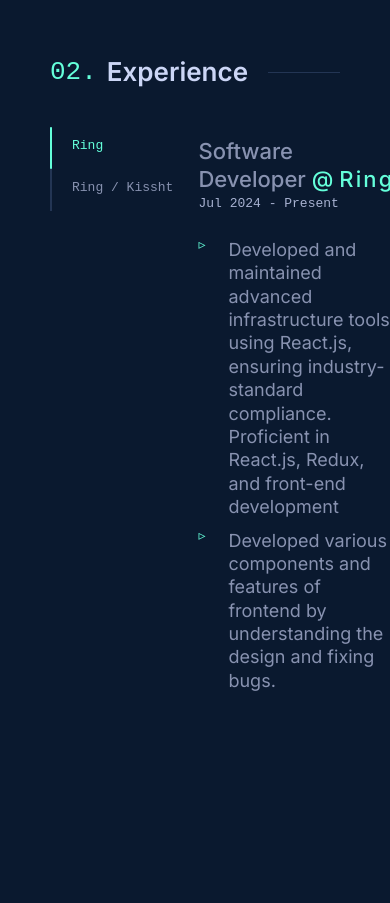
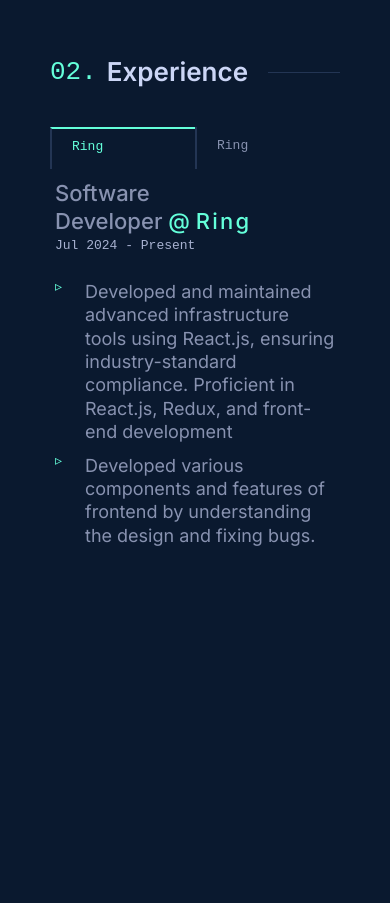
Before and after one commit to kavishshahh/portfolio-ks, a Next.js app: page / in a window 390 px wide. Shown: the part 1800-2703 px from the top of the page. Built offline with nearby package versions, Linux system fonts and the light colour scheme.

Commit message:
jobs section made responsive

```diff
--- a/components/sections/Experience/Experience.jsx
+++ b/components/sections/Experience/Experience.jsx
@@ -1,11 +1,13 @@
-import React, { useState } from "react";
+import React, { useEffect, useState } from "react";
 import styles from "./Experience.module.css";
 
 const Experience = () => {
-  const [selectedJob, setSelectedJob] = useState("ring1");
+  const [selectedJob, setSelectedJob] = useState("0");
+  console.log("slectd", selectedJob);
+  const [transformDirection, setTransformDirection] = useState("translateY");
 
-  const jobs = {
-    ring1: {
+  const jobs = [
+    {
       id: 0,
       title: "Software Developer",
       company: "Ring",
@@ -16,7 +18,7 @@
         "Developed various components and features of frontend by understanding the design and fixing bugs.",
       ],
     },
-    ring2: {
+    {
       id: 1,
       title: "Software Developer Intern",
       company: "Ring",
@@ -26,39 +28,56 @@
         "Collaborated with designers, project managers, and other engineers to transform creative concepts into production realities.",
       ],
     },
+  ];
+
+  useEffect(() => {
+    const handleResize = () => {
+      if (window.innerWidth < 600) {
+        setTransformDirection("translateX");
+      } else {
+        setTransformDirection("translateY");
+      }
     };
+
+    // Initial check
+    handleResize();
+
+    // Add event listener
+    window.addEventListener("resize", handleResize);
+
+    // Cleanup event listener
+    return () => window.removeEventListener("resize", handleResize);
+  }, []);
 
   return (
     <div className={styles.styledSection}>
       <section>
         <h2 className={styles.styledExp}>Experience</h2>
         <div className={styles.inner}>
-          <div>
+          <div className={styles.tabsDiv}>
+            {Object.keys(jobs).map((jobKey) => (
               <button
+                key={jobKey}
                 className={`${styles.styledButton} ${
-                selectedJob === "ring1" ? styles.active : ""
+                  selectedJob === jobKey ? styles.active : ""
                 }`}
-              onClick={() => setSelectedJob("ring1")}
+                onClick={() => setSelectedJob(jobKey)}
               >
-              Ring
+                {jobs[jobKey].company}
               </button>
-            <button
-              className={`${styles.styledButton} ${
-                selectedJob === "ring2" ? styles.active : ""
-              }`}
-              onClick={() => setSelectedJob("ring2")}
-            >
-              Ring / Kissht
-            </button>
+            ))}
             <div
               className={styles.selected}
               style={{
-                transform: `translateY(calc(${jobs[selectedJob].id} * var(--tab-height)))`,
+                transform: `${
+                  transformDirection === "translateY"
+                    ? `translateY(calc(${jobs[selectedJob].id} * var(--tab-height)))`
+                    : `translateX(calc(${jobs[selectedJob].id} * var(--tab-width)))`
+                }`,
               }}
             ></div>
           </div>
           <div>
-            {selectedJob && (
             <div className={styles.styledInner}>
               <h3>
                 <span>{jobs[selectedJob].title}</span>
@@ -76,7 +95,6 @@
                 </ul>
               </div>
             </div>
-            )}
           </div>
         </div>
       </section>
--- a/components/sections/Experience/Experience.module.css
+++ b/components/sections/Experience/Experience.module.css
@@ -55,6 +55,16 @@
   padding: 0px;
   margin: 0px;
   list-style: none;
+
+  @media (max-width: 600px) {
+    display: block;
+  }
+}
+
+.tabsDiv {
+  @media (max-width: 600px) {
+    display: flex;
+  }
 }
 
 .tabsList {
@@ -79,6 +89,14 @@
   font-size: var(--fz-xs);
   text-align: left;
   white-space: nowrap;
+
+  @media (max-width: 600px) {
+    transition: var(--transition);
+    text-decoration: none;
+    text-decoration-skip-ink: auto;
+    border-top: 2px solid var(--green);
+    transition: transform 0.25s cubic-bezier(0.645, 0.045, 0.355, 1) 0.1s;
+  }
 }
 
 .styledButton {
@@ -109,9 +127,22 @@
   width: 2px;
   height: var(--tab-height);
   border-radius: var(--border-radius);
+  /* width: var(--tab-width); */
   background: var(--green);
-  transform: translateY(calc(0 * var(--tab-height)));
+  /* transform: translateX(calc(0 * var(--tab-height))); */
   transition: transform 0.25s cubic-bezier(0.645, 0.045, 0.355, 1) 0.1s;
+
+  @media (max-width: 600px) {
+    display: none;
+    /* position: absolute;
+    bottom: 0;
+    left: 0px;
+    z-index: 10;
+    height: 2px;
+    border-radius: var(--border-radius);
+    background: var(--green);
+    transition: transform 0.25s cubic-bezier(0.645, 0.045, 0.355, 1) 0.1s; */
+  }
 }
 
 .styledInner {
```
Lines whose indentation alone changed are shown as unchanged.
